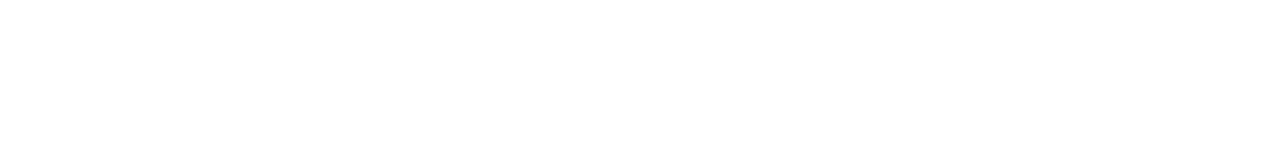
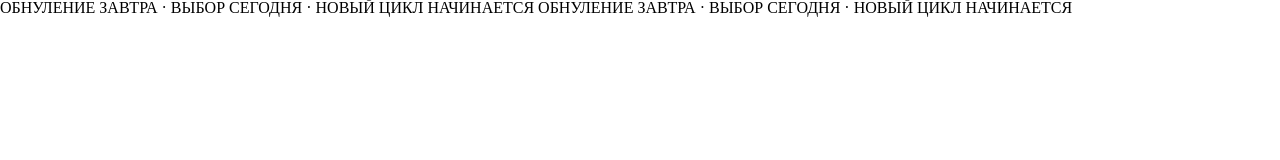
Before and after one commit to lizakonevtseva/tabularasa, a plain HTML site: page index.html in a window 1280 px wide. Drawn offline with Linux system fonts and the light colour scheme.

Commit message:
Update index.html

```diff
--- a/index.html
+++ b/index.html
@@ -5,6 +5,15 @@
     <meta name="viewport" content="width=device-width, initial-scale=1.0" />
     <title>Tabula</title>
     <link rel="stylesheet" href="stylesheets/style.css" />
+    <link rel="stylesheet" href="" />
   </head>
-  <body></body>
+  <body>
+    <!-- заголовок -->
+    <div class="container">
+      <p>
+        ОБНУЛЕНИЕ ЗАВТРА · ВЫБОР СЕГОДНЯ · НОВЫЙ ЦИКЛ НАЧИНАЕТСЯ ОБНУЛЕНИЕ
+        ЗАВТРА · ВЫБОР СЕГОДНЯ · НОВЫЙ ЦИКЛ НАЧИНАЕТСЯ
+      </p>
+    </div>
+  </body>
 </html>
```
